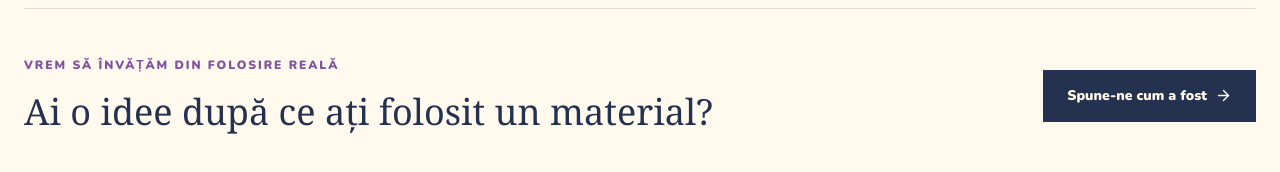
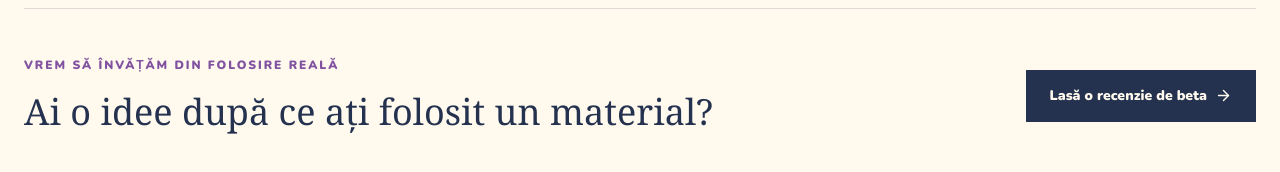
Before and after one commit to mocanuhoratiu-dev/povestea-mea-magica, a Next.js app: page /despre in a window 1280 px wide. Shown: the part 1797-1969 px from the top of the page. Built offline with nearby package versions, Linux system fonts and the light colour scheme; no server answers.

Commit message:
Route beta reviews to Horatiu

```diff
--- a/src/app/despre/page.tsx
+++ b/src/app/despre/page.tsx
@@ -63,7 +63,7 @@ export default function AboutPage() {
       <section className="px-6 py-20">
         <div className="mx-auto flex max-w-7xl flex-col items-start justify-between gap-7 border-y border-brand-navy/15 py-12 md:flex-row md:items-center">
           <div><p className="text-xs font-black uppercase tracking-[0.16em] text-brand-purple">Vrem să învățăm din folosire reală</p><h2 className="mt-4 font-serif text-4xl leading-tight text-brand-navy">Ai o idee după ce ați folosit un material?</h2></div>
-          <a href="mailto:contact@povesteamagica.ro?subject=Feedback%20Povestea%20Mea%20Magic%C4%83" className="inline-flex items-center gap-2 bg-brand-navy px-6 py-4 text-sm font-black text-brand-cream transition-colors hover:bg-brand-purple">Spune-ne cum a fost <ArrowRight size={17} /></a>
+          <a href="mailto:horatiu@zenithcustomersuccess.com?subject=Recenzie%20beta%20-%20Povestea%20Mea%20Magic%C4%83&body=Am%20folosit%20Povestea%20Mea%20Magic%C4%83%20%C3%AEn%20beta%20%C8%99i%20vreau%20s%C4%83%20las%20o%20recenzie.%0A%0ACe%20ne-a%20pl%C4%83cut%3A%0A%0ACe%20am%20%C3%AEmbun%C4%83t%C4%83%C8%9Bi%3A%0A%0ASunte%C8%9Bi%20de%20acord%20s%C4%83%20public%C4%83m%20un%20scurt%20fragment%20anonim%3F%20Da%20%2F%20Nu%3A" className="inline-flex items-center gap-2 bg-brand-navy px-6 py-4 text-sm font-black text-brand-cream transition-colors hover:bg-brand-purple">Lasă o recenzie de beta <ArrowRight size={17} /></a>
         </div>
       </section>
     </main>
--- a/src/components/FeedbackInvite.tsx
+++ b/src/components/FeedbackInvite.tsx
@@ -17,15 +17,15 @@ const productNames: Record<TelemetryProduct, string> = {
 
 export default function FeedbackInvite({ product, compact = false }: FeedbackInviteProps) {
   const productName = productNames[product];
-  const href = `mailto:contact@povesteamagica.ro?subject=${encodeURIComponent(`Feedback ${productName}`)}&body=${encodeURIComponent(`Am folosit ${productName} și vreau să vă spun:\n\nCe a fost util:\n\nCe am schimba:\n`)}`;
+  const href = `mailto:horatiu@zenithcustomersuccess.com?subject=${encodeURIComponent(`Recenzie beta - ${productName}`)}&body=${encodeURIComponent(`Am folosit ${productName} în beta și vreau să las o recenzie.\n\nCe ne-a plăcut:\n\nCe am îmbunătăți:\n\nSunteți de acord să publicăm un scurt fragment anonim? Da / Nu:\n`)}`;
 
   return (
     <aside className={`${compact ? "mt-5 border-t border-brand-navy/10 pt-5" : "border-y border-brand-navy/15 py-12"} flex items-start gap-4 text-left`}>
       <HeartHandshake className="mt-0.5 shrink-0 text-brand-purple" size={24} strokeWidth={1.8} />
       <div>
         <p className="font-serif text-xl leading-tight text-brand-navy">Cum a fost pentru voi?</p>
-        <p className="mt-2 text-sm font-medium leading-relaxed text-brand-navy/65">Ne ajută să îmbunătățim materialele pe baza folosirii reale. Publicăm feedback doar cu acordul familiei.</p>
-        <a href={href} onClick={() => trackEvent("feedback_requested", { product })} className="mt-3 inline-block border-b border-brand-purple pb-1 text-sm font-black text-brand-purple transition-colors hover:border-brand-navy hover:text-brand-navy">Trimite-ne un mesaj</a>
+        <p className="mt-2 text-sm font-medium leading-relaxed text-brand-navy/65">În beta, fiecare recenzie ne ajută să îmbunătățim materialele. Publicăm un fragment doar cu acordul familiei.</p>
+        <a href={href} onClick={() => trackEvent("feedback_requested", { product })} className="mt-3 inline-block border-b border-brand-purple pb-1 text-sm font-black text-brand-purple transition-colors hover:border-brand-navy hover:text-brand-navy">Lasă o recenzie de beta</a>
       </div>
     </aside>
   );
```
